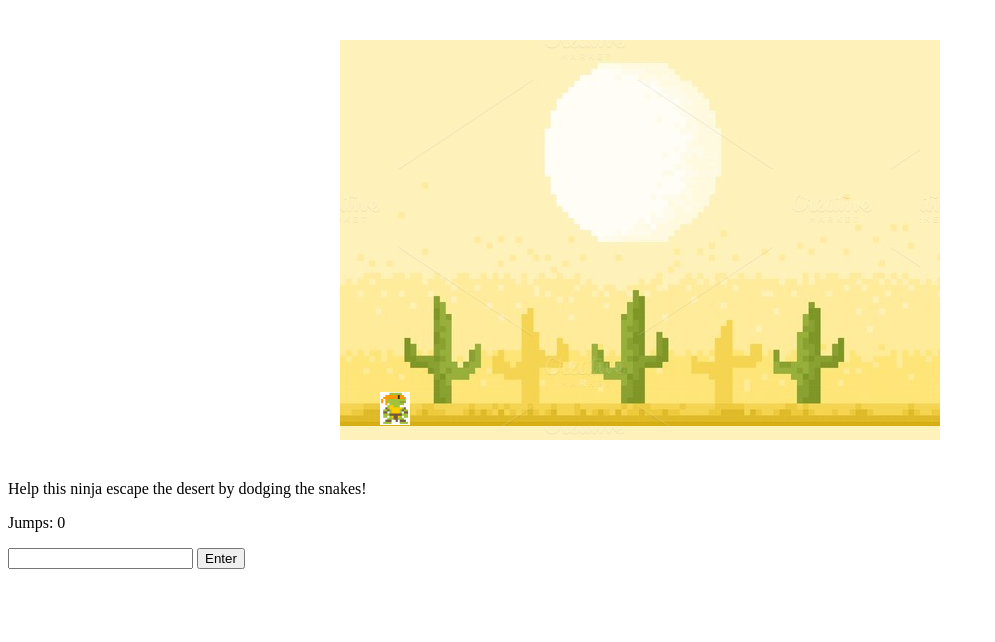
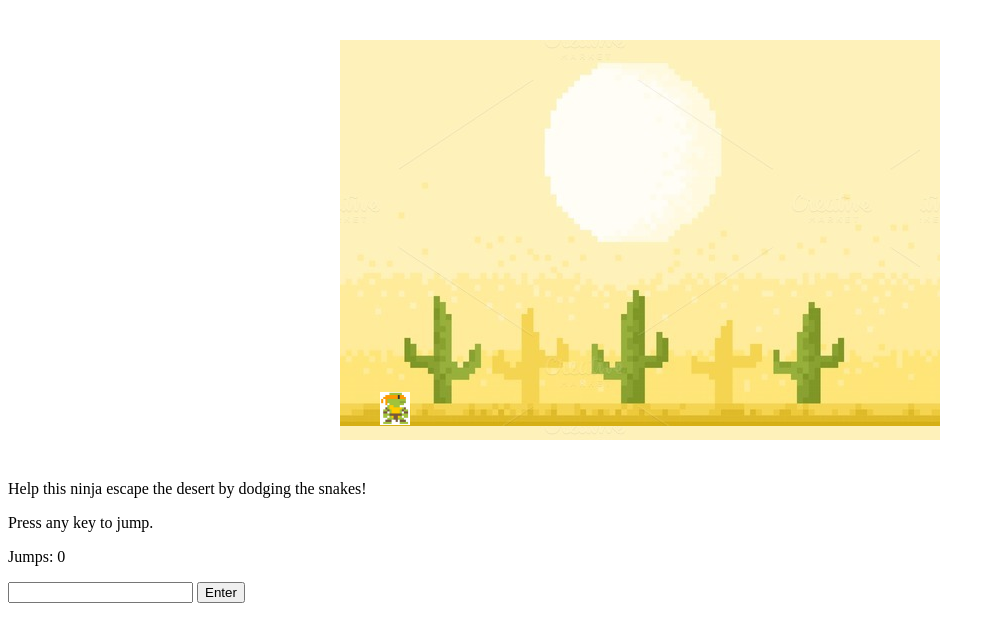
Before and after one commit to lukefw/jumpgame, a plain HTML site: page index.html in a window 1280 px wide. Shown: the whole page, without its empty margins (0-995 px from the left). Drawn offline with nearby package versions, Linux system fonts and the light colour scheme.

Commit message:
Update index.html

```diff
--- a/index.html
+++ b/index.html
@@ -18,6 +18,7 @@
     </div>
 
     <p id = "title" style = "left: 100px; top: 10px">Help this ninja escape the desert by dodging the snakes!</p>
+    <p id = "title" style = "left: 100px; top: 10px">Press any key to jump.</p>
     <p>Jumps: <span id = "jumpSpan"></span></p>
     <div id = "name">
         <input id = "username">
```
